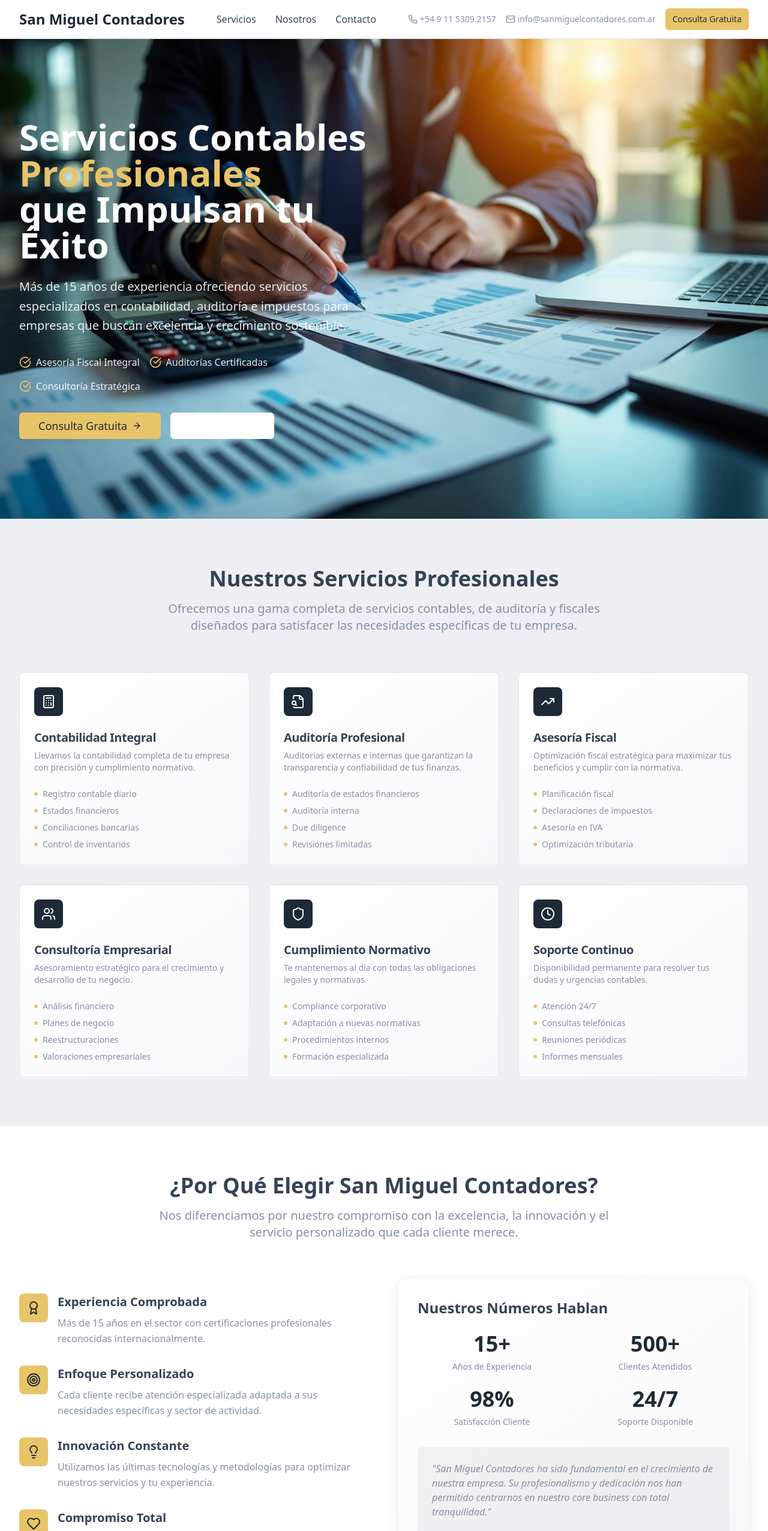
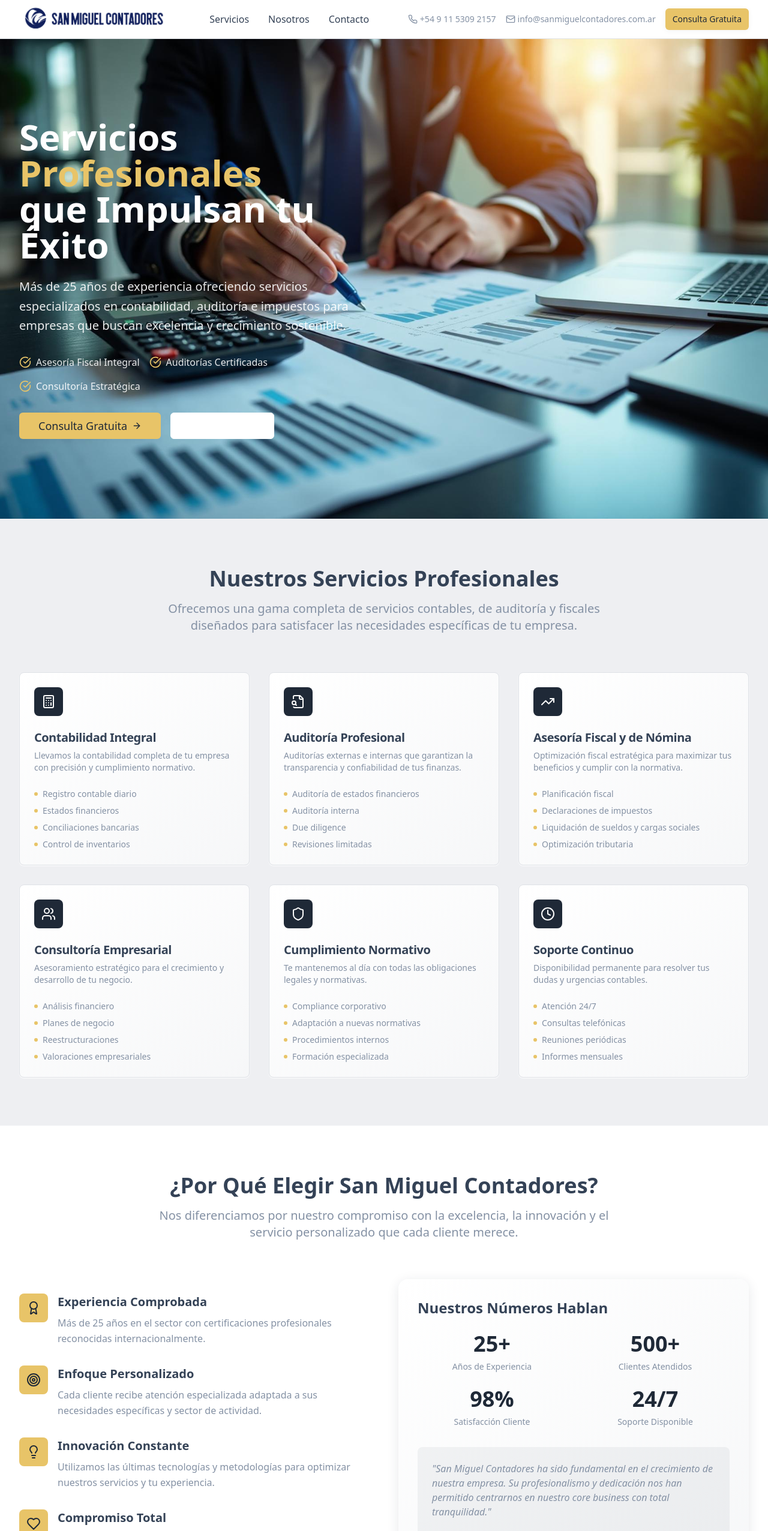
Before and after one commit to adelrive/sanmiguelcontadores-55, a React (Vite) app: page / in a window 1280 px wide. Shown: the top 2553 px of the page at 60% size. Built offline with nearby package versions, Linux system fonts and the light colour scheme.

Commit message:
Copia final desde gh-pages a main para deploy en Vercel

```diff
--- a/index.html
+++ b/index.html
@@ -1,24 +1,32 @@
 <!DOCTYPE html>
 <html lang="en">
+
 <head>
   <meta charset="UTF-8" />
   <meta name="viewport" content="width=device-width, initial-scale=1.0" />
-    <title>fiscal-landing-alegre</title>
-    <meta name="description" content="Lovable Generated Project" />
-    <meta name="author" content="Lovable" />
+  <title>San Miguel Contadores</title>
+  <meta name="description"
+    content="Asesoramiento contable, impositivo y financiero para pymes, emprendedores y empresas. Atención personalizada. San Miguel Contadores." />
+  <meta name="author" content="San Miguel Contadores" />
 
-    <meta property="og:title" content="fiscal-landing-alegre" />
-    <meta property="og:description" content="Lovable Generated Project" />
+  <!-- Open Graph (Facebook, LinkedIn, WhatsApp) -->
+  <meta property="og:title" content="San Miguel Contadores" />
+  <meta property="og:description" content="Asesoramiento contable, impositivo y financiero para pymes y empresas." />
   <meta property="og:type" content="website" />
-    <meta property="og:image" content="https://lovable.dev/opengraph-image-p98pqg.png" />
+  <meta property="og:image" content="/logo.png" />
+  <meta property="og:url" content="https://sanmiguelcontadores.com.ar" />
 
+  <!-- Twitter Card -->
   <meta name="twitter:card" content="summary_large_image" />
-    <meta name="twitter:site" content="@lovable_dev" />
-    <meta name="twitter:image" content="https://lovable.dev/opengraph-image-p98pqg.png" />
+  <meta name="twitter:title" content="San Miguel Contadores" />
+  <meta name="twitter:description"
+    content="Servicios contables e impositivos de calidad. Atención personalizada para pymes." />
+  <meta name="twitter:image" content="/logo.png" />
 </head>
 
 <body>
   <div id="root"></div>
   <script type="module" src="/src/main.tsx"></script>
 </body>
+
 </html>
--- a/src/components/Contact.tsx
+++ b/src/components/Contact.tsx
@@ -108,7 +108,7 @@ const Contact = () => {
                   <input
                     type="tel"
                     className="w-full p-3 border border-border rounded-lg focus:ring-2 focus:ring-accent focus:border-transparent"
-                    placeholder="+34 600 000 000"
+                    placeholder="+54 9 11 0000 0000"
                   />
                 </div>
               </div>
--- a/src/components/Footer.tsx
+++ b/src/components/Footer.tsx
@@ -9,7 +9,7 @@ const Footer = () => {
             <div className="text-2xl font-bold mb-4">San Miguel Contadores</div>
             <p className="text-primary-foreground/80 mb-6 leading-relaxed">
               Tu socio estratégico en servicios contables, de auditoría y fiscales.
-              Comprometidos con tu éxito empresarial desde hace más de 15 años.
+              Comprometidos con tu éxito empresarial.
             </p>
             <div className="flex space-x-4">
               <Linkedin className="w-5 h-5 text-primary-foreground/60 hover:text-accent cursor-pointer transition-colors" />
--- a/src/components/Hero.tsx
+++ b/src/components/Hero.tsx
@@ -19,13 +19,13 @@ const Hero = () => {
         <div className="grid grid-cols-1 lg:grid-cols-2 gap-12 items-center">
           <div className="animate-fade-in">
             <h1 className="text-4xl md:text-5xl lg:text-6xl font-bold text-white leading-tight mb-6">
-              Servicios Contables
+              Servicios
               <span className="text-accent block">Profesionales</span>
               que Impulsan tu Éxito
             </h1>
 
             <p className="text-xl text-white/90 mb-8 leading-relaxed">
-              Más de 15 años de experiencia ofreciendo servicios especializados en
+              Más de 25 años de experiencia ofreciendo servicios especializados en
               contabilidad, auditoría e impuestos para empresas que buscan
               excelencia y crecimiento sostenible.
             </p>
@@ -64,7 +64,7 @@ const Hero = () => {
               <div className="space-y-4">
                 <div className="flex items-start">
                   <div className="w-12 h-12 bg-accent rounded-lg flex items-center justify-center mr-4 flex-shrink-0">
-                    <span className="text-2xl font-bold text-accent-foreground">15+</span>
+                    <span className="text-2xl font-bold text-accent-foreground">25+</span>
                   </div>
                   <div>
                     <h4 className="font-semibold text-white">Años de Experiencia</h4>
--- a/src/components/Navbar.tsx
+++ b/src/components/Navbar.tsx
@@ -7,9 +7,11 @@ const Navbar = () => {
       <div className="max-w-7xl mx-auto px-4 sm:px-6 lg:px-8">
         <div className="flex justify-between items-center h-16">
           <div className="flex items-center">
-            <div className="text-2xl font-bold text-primary">
-              San Miguel Contadores
-            </div>
+            <img
+              src="/logo.png"
+              alt="San Miguel Contadores"
+              className="h-14 object-contain"
+            />
           </div>
 
           <div className="hidden md:flex items-center space-x-8">
--- a/src/components/Services.tsx
+++ b/src/components/Services.tsx
@@ -26,12 +26,12 @@ const services = [
   },
   {
     icon: TrendingUp,
-    title: "Asesoría Fiscal",
+    title: "Asesoría Fiscal y de Nómina",
     description: "Optimización fiscal estratégica para maximizar tus beneficios y cumplir con la normativa.",
     features: [
       "Planificación fiscal",
       "Declaraciones de impuestos",
-      "Asesoría en IVA",
+      "Liquidación de sueldos y cargas sociales",
       "Optimización tributaria"
     ]
   },
--- a/src/components/WhyChooseUs.tsx
+++ b/src/components/WhyChooseUs.tsx
@@ -4,7 +4,7 @@ const benefits = [
   {
     icon: Award,
     title: "Experiencia Comprobada",
-    description: "Más de 15 años en el sector con certificaciones profesionales reconocidas internacionalmente."
+    description: "Más de 25 años en el sector con certificaciones profesionales reconocidas internacionalmente."
   },
   {
     icon: Target,
@@ -63,7 +63,7 @@ const WhyChooseUs = () => {
 
             <div className="grid grid-cols-2 gap-6">
               <div className="text-center">
-                <div className="text-4xl font-bold text-primary mb-2">15+</div>
+                <div className="text-4xl font-bold text-primary mb-2">25+</div>
                 <div className="text-sm text-muted-foreground">Años de Experiencia</div>
               </div>
               <div className="text-center">
--- a/src/pages/Index.tsx
+++ b/src/pages/Index.tsx
@@ -1,3 +1,4 @@
+import { useEffect } from "react";
 import Navbar from "@/components/Navbar";
 import Hero from "@/components/Hero";
 import Services from "@/components/Services";
@@ -6,6 +7,10 @@ import Contact from "@/components/Contact";
 import Footer from "@/components/Footer";
 
 const Index = () => {
+  useEffect(() => {
+    document.title = "San Miguel Contadores";
+  }, []);
+
   return (
     <div className="min-h-screen">
       <Navbar />
```
Also changed, not shown: public/logo.png (added). Lines whose indentation alone changed are shown as unchanged.
